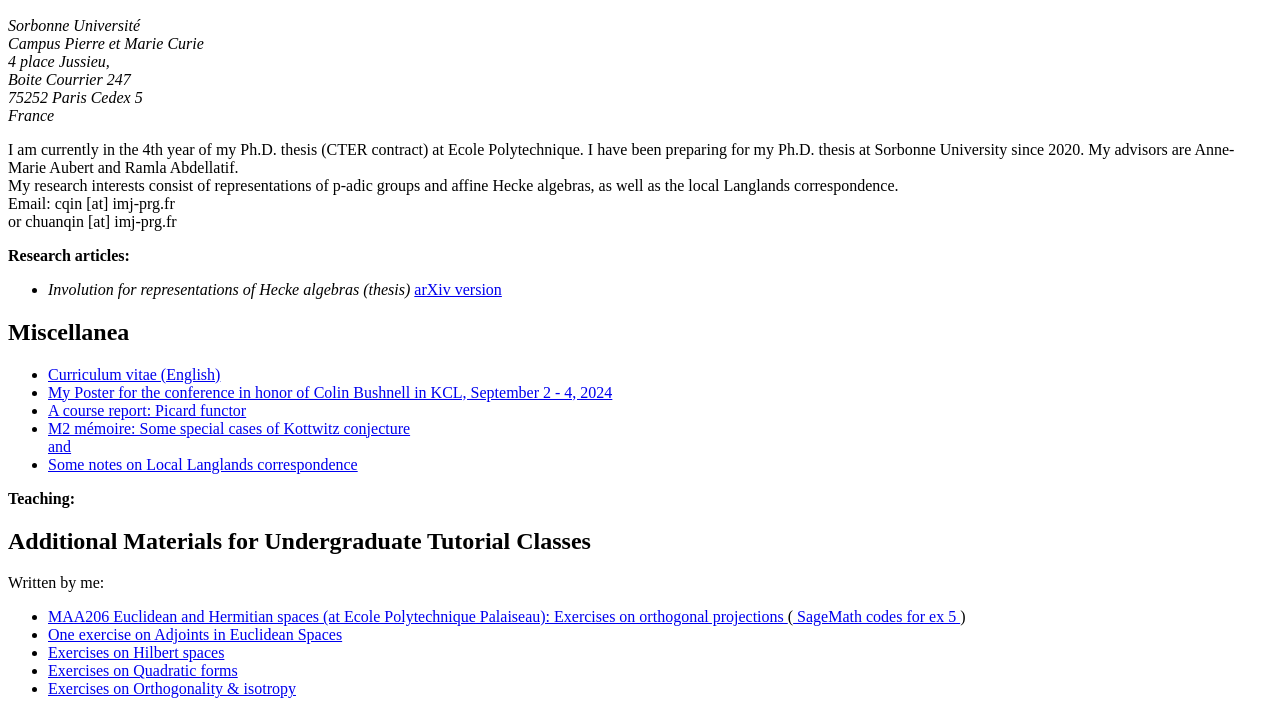
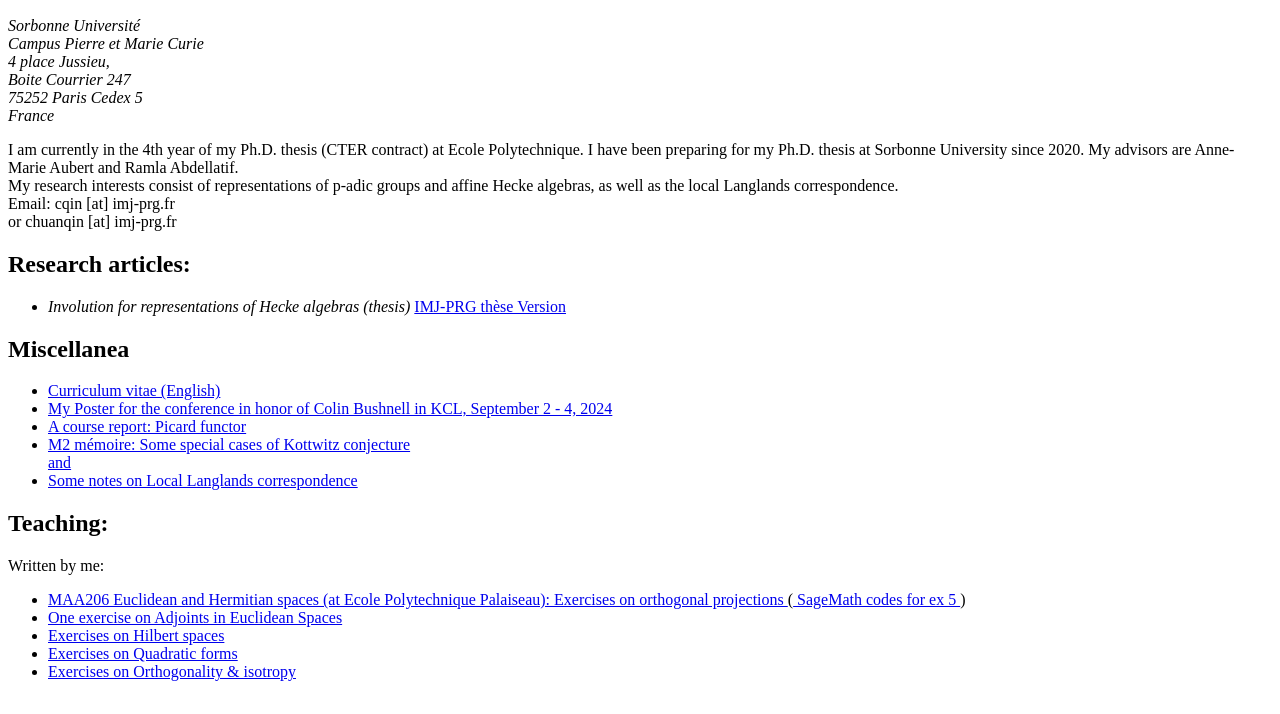
Before and after one commit to chuan-qin-math/chuan-qin-math.github.io, a plain HTML site: page index.html in a window 1280 px wide. Shown: the part 118-832 px from the top of the page. Drawn offline with Linux system fonts and the light colour scheme.

Commit message:
small update.

```diff
--- a/index.html
+++ b/index.html
@@ -57,9 +57,9 @@
 
 
 	<p>
-	<b>Research articles:</b>
+	<h2>Research articles:</h2>
 	<ul>
-		  <li> <i>  Involution for representations of Hecke algebras (thesis) </i> <a href="https://chuan-qin-math.github.io/These.pdf" target="_blank">arXiv version</a> </li>
+		  <li> <i>  Involution for representations of Hecke algebras (thesis) </i> <a href="https://chuan-qin-math.github.io/These.pdf" target="_blank">IMJ-PRG thèse Version</a> </li>
 	</ul>
 	</p>
 
@@ -75,8 +75,7 @@
 
 
 	<p>
-	<b> Teaching: </b>
-	<h2>Additional Materials for Undergraduate Tutorial Classes</h2>
+	<h2>Teaching:</h2>
   <p>Written by me:</p>
   <ul>
       <li>
```
